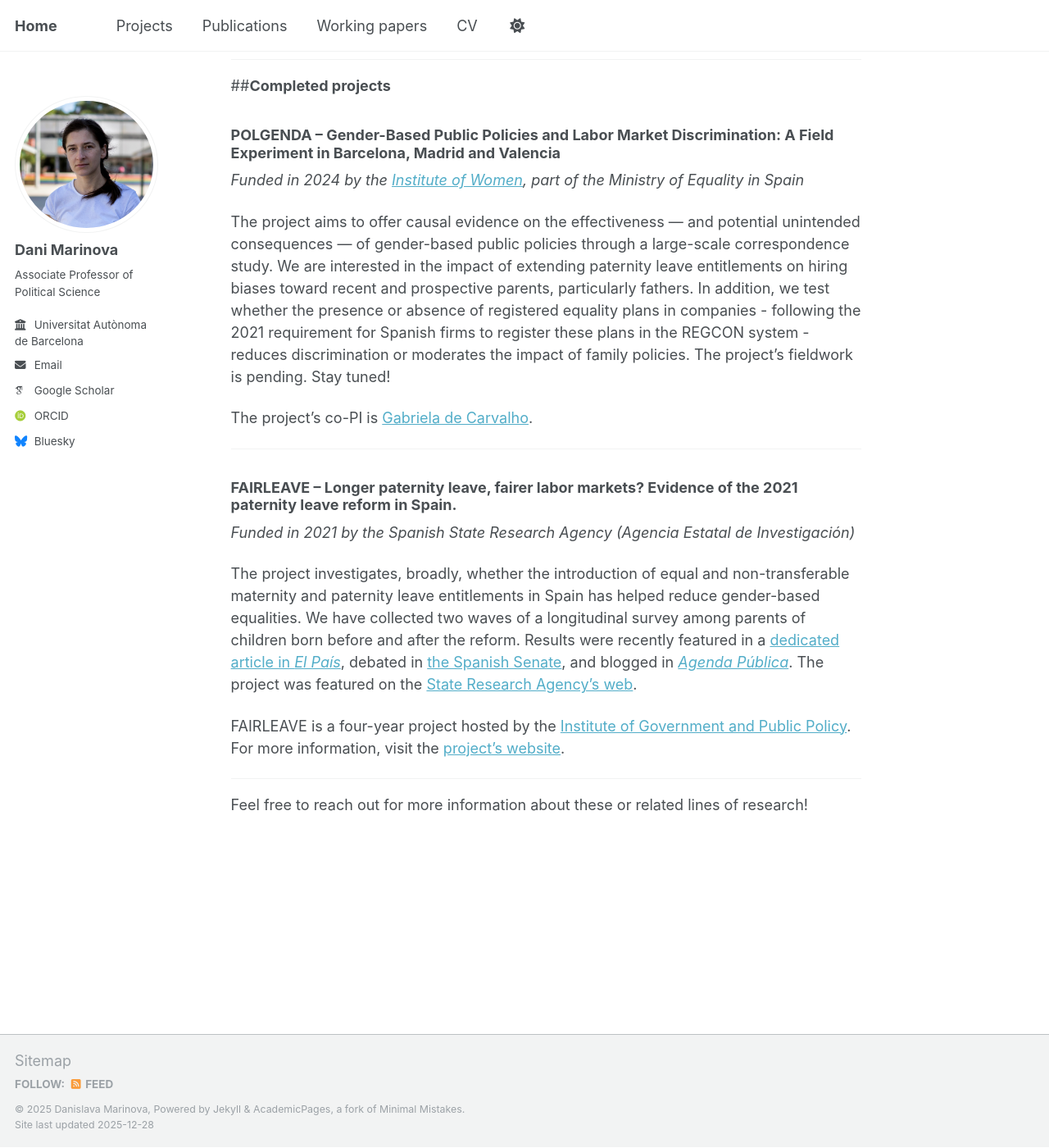
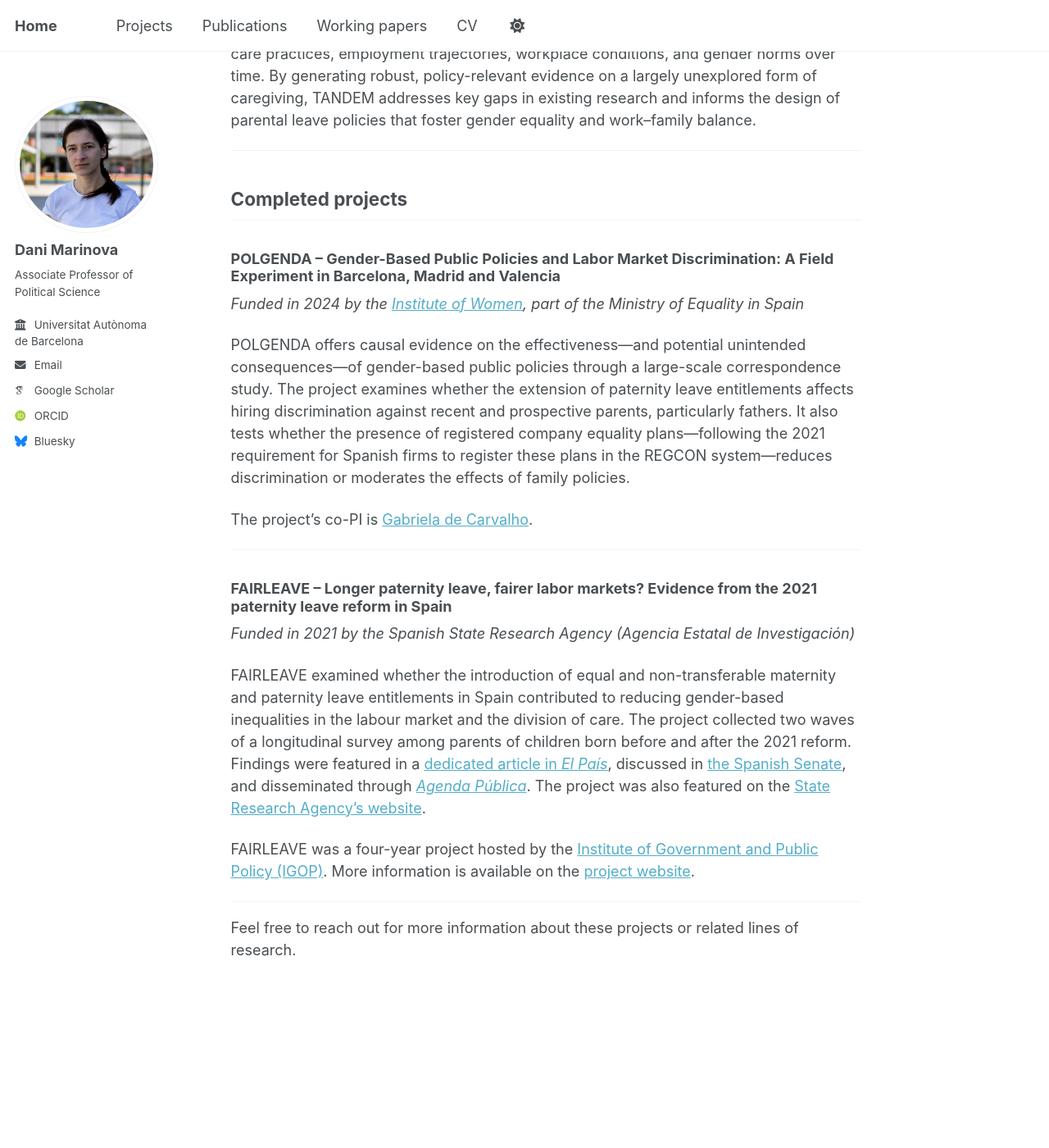
Before and after one commit to danimarinova/web, a Jekyll site: the page built from _pages/projects.md, in a window 1280 px wide and 1400 px high, scrolled down 501 px. Shown: the whole window at 82% size. Built offline with Jekyll 4.4.1, drawn with Linux system fonts in a browser that asks for light colours; some web fonts are replaced; a script that is not in the unit is left out; some of the changed text lies outside the part shown.

Commit message:
Update projects.md

```diff
--- a/_pages/projects.md
+++ b/_pages/projects.md
@@ -1,35 +1,38 @@
 ---
 layout: single
-title: "Ongoing Projects"
+title: "Research Projects"
 permalink: /projects/
 ---
 
-I currently coordinate a funded research projects tracing the impact of family and labor market reforms on gender-based inequalities in Spain.
+I coordinate and participate in funded research projects examining how family and labor market reforms shape gender-based inequalities in Spain, with a focus on parental leave policies, caregiving, and discrimination.
 
-### **TANDEM - In tandem or alone? An analysis of the joint vs. solo use of paternity leave entitlements and its impact on gender equality in Spain.**
-*Funded in 2025 by the Spanish State Research Agency (Agencia Estatal de Investigación*
+## Ongoing projects
+
+### **TANDEM – In tandem or alone? An analysis of the joint vs. solo use of paternity leave entitlements and its impact on gender equality in Spain**
+*Funded in 2025 by the Spanish State Research Agency (Agencia Estatal de Investigación)*
 
 TANDEM investigates whether fathers’ use of paternity leave on their own—rather than simultaneously with mothers—promotes a more equal division of care and reduces gender inequalities in the labour market in Spain. The project combines original longitudinal survey data on recent parents with large-scale survey experiments to track leave use, care practices, employment trajectories, workplace conditions, and gender norms over time. By generating robust, policy-relevant evidence on a largely unexplored form of caregiving, TANDEM addresses key gaps in existing research and informs the design of parental leave policies that foster gender equality and work–family balance.
 
 ---
 
-##**Completed projects**
+## Completed projects
 
 ### **POLGENDA – Gender-Based Public Policies and Labor Market Discrimination: A Field Experiment in Barcelona, Madrid and Valencia**
 *Funded in 2024 by the [Institute of Women](https://www.inmujeres.gob.es/en/elInstituto/conocenos/home.htm), part of the Ministry of Equality in Spain*
 
-The project aims to offer causal evidence on the effectiveness — and potential unintended consequences — of gender-based public policies through a large-scale correspondence study. We are interested in the impact of extending paternity leave entitlements on hiring biases toward recent and prospective parents, particularly fathers. In addition, we test whether the presence or absence of registered equality plans in companies - following the 2021 requirement for Spanish firms to register these plans in the REGCON system - reduces discrimination or moderates the impact of family policies. The project's fieldwork is pending. Stay tuned!
+POLGENDA offers causal evidence on the effectiveness—and potential unintended consequences—of gender-based public policies through a large-scale correspondence study. The project examines whether the extension of paternity leave entitlements affects hiring discrimination against recent and prospective parents, particularly fathers. It also tests whether the presence of registered company equality plans—following the 2021 requirement for Spanish firms to register these plans in the REGCON system—reduces discrimination or moderates the effects of family policies.
 
-The project's co-PI is [Gabriela de Carvalho](https://www.researchgate.net/profile/Gabriela-De-Carvalho-5).
-
----
-### **FAIRLEAVE – Longer paternity leave, fairer labor markets? Evidence of the 2021 paternity leave reform in Spain.**
-*Funded in 2021 by the Spanish State Research Agency (Agencia Estatal de Investigación)*
-
-The project investigates, broadly, whether the introduction of equal and non-transferable maternity and paternity leave entitlements in Spain has helped reduce gender-based equalities. We have collected two waves of a longitudinal survey among parents of children born before and after the reform. Results were recently featured in a [dedicated article in *El País*](https://elpais.com/mamas-papas/familia/2025-03-30/que-opinan-los-padres-y-madres-recientes-de-los-permisos-iguales-e-intransferibles.html), debated in [the Spanish Senate](https://www.senado.es/web/actividadparlamentaria/actualidad/video/index.html?s=15_S011030_011_01&a=264520&t=1), and blogged in [*Agenda Pública*](https://agendapublica.es/noticia/19788/permiso-paternidad-agranda-brecha-laboral-espana). The project was featured on the [State Research Agency's web](https://www.aei.gob.es/en/awarded-grants/featured-grants/proyecto-idi-2020-generacion-conocimiento-bajas-paternidad-largas).
-
-FAIRLEAVE is a four-year project hosted by the [Institute of Government and Public Policy](https://igop.uab.cat/en/). For more information, visit the [project's website](https://webs.uab.cat/fairleave/).
+The project’s co-PI is [Gabriela de Carvalho](https://www.researchgate.net/profile/Gabriela-De-Carvalho-5).
 
 ---
 
-Feel free to reach out for more information about these or related lines of research!
+### **FAIRLEAVE – Longer paternity leave, fairer labor markets? Evidence from the 2021 paternity leave reform in Spain**
+*Funded in 2021 by the Spanish State Research Agency (Agencia Estatal de Investigación)*
+
+FAIRLEAVE examined whether the introduction of equal and non-transferable maternity and paternity leave entitlements in Spain contributed to reducing gender-based inequalities in the labour market and the division of care. The project collected two waves of a longitudinal survey among parents of children born before and after the 2021 reform. Findings were featured in a [dedicated article in *El País*](https://elpais.com/mamas-papas/familia/2025-03-30/que-opinan-los-padres-y-madres-recientes-de-los-permisos-iguales-e-intransferibles.html), discussed in [the Spanish Senate](https://www.senado.es/web/actividadparlamentaria/actualidad/video/index.html?s=15_S011030_011_01&a=264520&t=1), and disseminated through [*Agenda Pública*](https://agendapublica.es/noticia/19788/permiso-paternidad-agranda-brecha-laboral-espana). The project was also featured on the [State Research Agency’s website](https://www.aei.gob.es/en/awarded-grants/featured-grants/proyecto-idi-2020-generacion-conocimiento-bajas-paternidad-largas).
+
+FAIRLEAVE was a four-year project hosted by the [Institute of Government and Public Policy (IGOP)](https://igop.uab.cat/en/). More information is available on the [project website](https://webs.uab.cat/fairleave/).
+
+---
+
+Feel free to reach out for more information about these projects or related lines of research.
```
